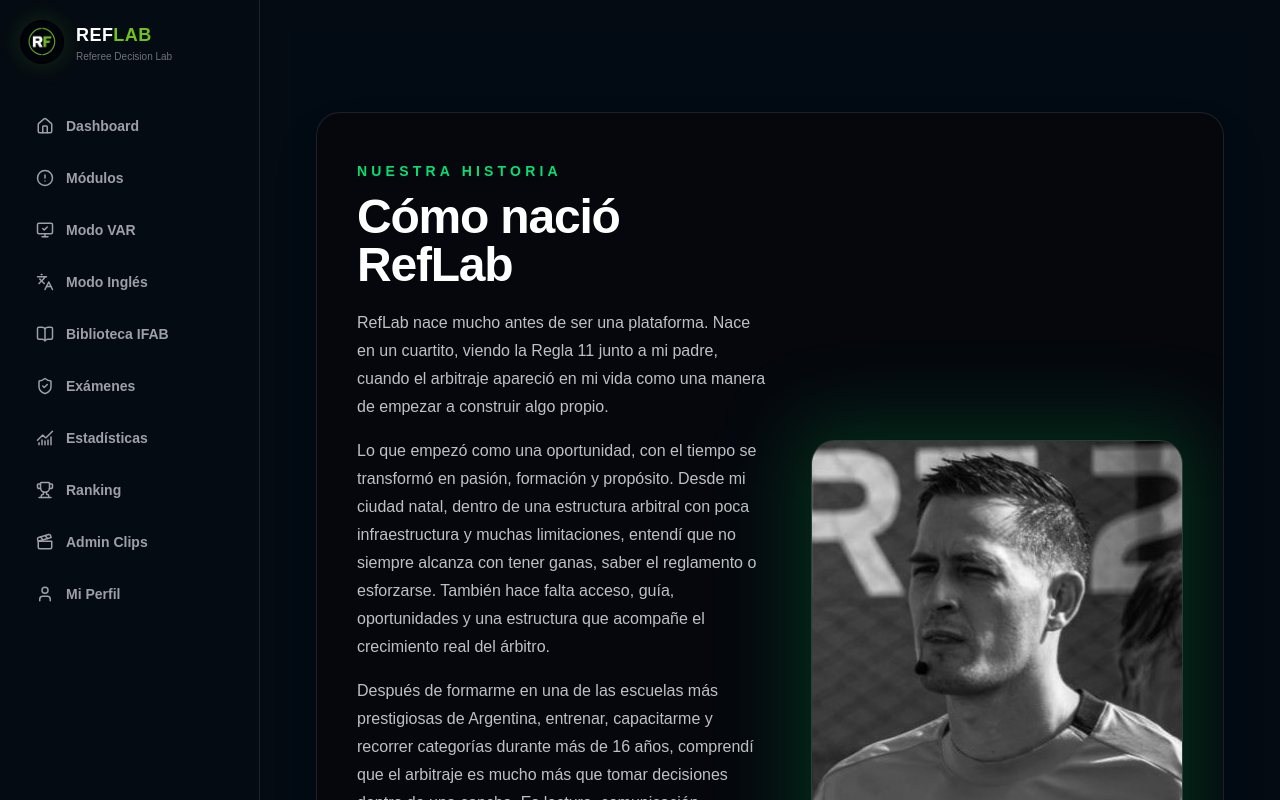
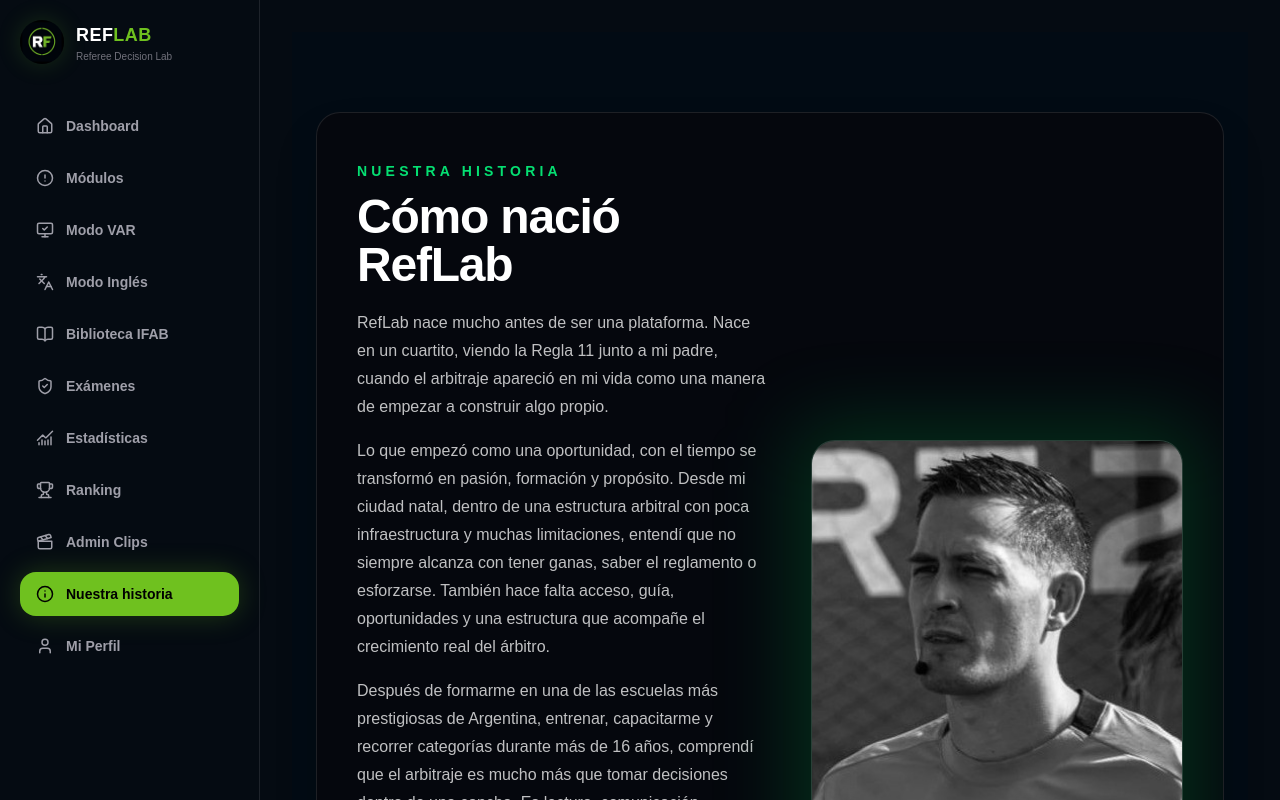
Before and after one commit to drcornejo19/reflab, a Next.js app: page /about in a window 1280 px wide. Shown: the top 800 px of the page. Built offline with nearby package versions, Linux system fonts and the light colour scheme.

Commit message:
Add Nuestra historia section

```diff
--- a/components/AppShell.tsx
+++ b/components/AppShell.tsx
@@ -14,6 +14,7 @@ import {
   Trophy,
   User,
   Clapperboard,
+  Info,
 } from "lucide-react";
 
 type NavItem = {
@@ -32,6 +33,7 @@ const navItems: NavItem[] = [
   { label: "Estadísticas", href: "/stats", icon: ChartNoAxesCombined },
   { label: "Ranking", href: "/ranking", icon: Trophy },
   { label: "Admin Clips", href: "/admin-clips", icon: Clapperboard },
+  { label: "Nuestra historia", href: "/about", icon: Info },
   { label: "Mi Perfil", href: "/profile", icon: User },
 ];
 
```
